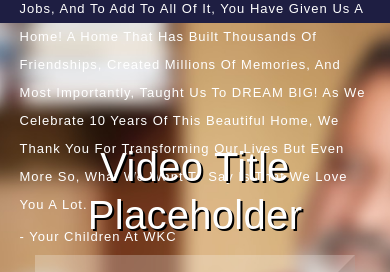
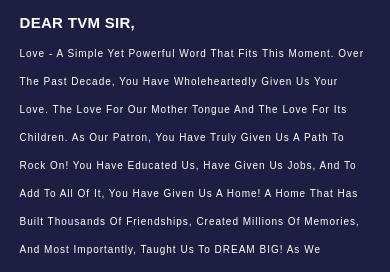
Before and after one commit to KishorBalgi/Hostel-Site, a Django app: page / in a window 390 px wide. Shown: the part 821-1093 px from the top of the page. Run offline with Django 3.2, Linux system fonts and the light colour scheme; some libraries are stand-ins or nearby versions; some web fonts are replaced.

Commit message:
home page fixes

```diff
--- a/index.html
+++ b/index.html
@@ -58,7 +58,8 @@
         <p>Lorem Ipsum dolor sit amet, consectetur adipiscing elit, sed do eiusmod tempor incididunt ut labore et dolore magna aliqua. Ut enim ad minim veniam, quis nostrud exercitation ullamco laboris nisi ut aliquip ex ea commodo consequat. Duis aute irure dolor in reprehenderit in voluptate velit esse cillum dolore eu fugiat nulla pariatur. Excepteur sint occaecat cupidatat non proident, sunt in culpa qui officia deserunt mollit anim id est laborum.</p>
       </div>
     </div>
-  </div><!-- End Hero -->
+  </div>
+  <!-- End Hero -->
 
   <main id="main">
 
--- a/static_dir/assets/css/style.css
+++ b/static_dir/assets/css/style.css
@@ -258,15 +258,11 @@
 # Hero
 --------------------------------------------------------------*/
 
-#hero {
-  /*background: url("../img/image.jpg") repeat scroll center center/cover;*/
-  height: 100vh;
-  width: 100%;
-}
+
 
 #hero .hero-content {
   background: #1e1e42;
-  height: 100vh;
+  height: 400px;
   text-align: left;
   width: 100%;
   display: flex;
@@ -276,7 +272,7 @@
 }
 
 .tvm {
-  height: 480px;
+  height: 820px;
   width: auto;
   display: flex;
   justify-content: center;
@@ -292,7 +288,7 @@
 .hero-content h1 {
   font-size: 40px;
   font-weight: 700;
-  margin: -30% 5% 5% 5%;
+  margin: 0% 5% 5% 5%;
   text-transform: uppercase;
   color: #fff;
 }
@@ -300,7 +296,7 @@
 .hero-content p {
   font-size: 13px;
   letter-spacing: 1px;
-  margin: -4% 5% 5% 5%;
+  margin: -3% 5% 3% 5%;
   text-transform: capitalize;
   color: #fff;
   font-weight: 500;
@@ -399,6 +395,17 @@
   color: white;
   text-shadow: 2px 2px black;
   text-align: center;
+}
+
+@media (max-width: 768px) {
+  .hero-content h1 {
+    margin-top: 5%;
+    font-size: 15px;
+  }
+  .hero-content p{
+    margin-bottom: 5%;
+    font-size: 10px;
+  }
 }
 
 #about .div-img-bg .about-img img {
--- a/templates/index.html
+++ b/templates/index.html
@@ -34,7 +34,7 @@
   <!-- ======= Hero Section ======= -->
   <div id="hero" class="home">
       <div class="tvm">
-        <img src="{% static 'assets/img/dsc_5619.jpg' %}">
+        <img src="{% static 'assets/img/DSC_5619.jpg' %}">
         </div>
       <div class="hero-content">
         <h1>Dear TVM Sir, </h1>
@@ -51,7 +51,7 @@
     <div id="about" class="paddsection">
       <h1 class="titleholder">Video Title Placeholder</h1>
       <div class="FitMyVideo-container">
-        <iframe width="546" height="307" src="http://www.youtube.com/embed/flNa2o58mPE?autoplay=1&cc_load_policy=1" width="546" height="307" frameborder="0" webkitAllowFullScreen allowFullScreen allow="autoplay"></iframe>
+        <iframe width="546" height="307" src="http://www.youtube.com/embed/flNa2o58mPE" width="546" height="307" frameborder="0" webkitAllowFullScreen allowFullScreen></iframe>
     </div>
     </div>
     </div>
```
Also changed, not shown: static_dir/assets/img/image (2).jpg (added).
